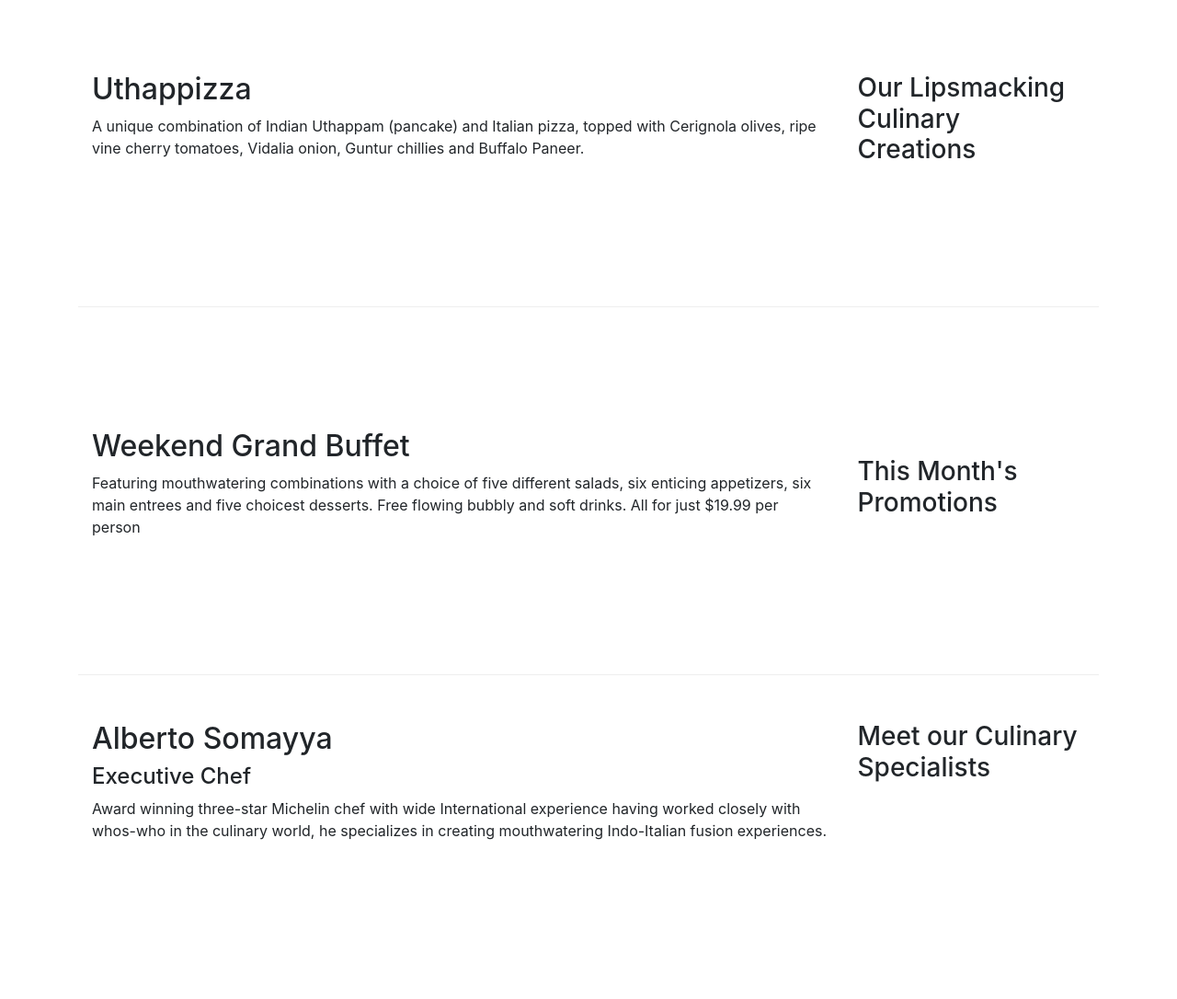
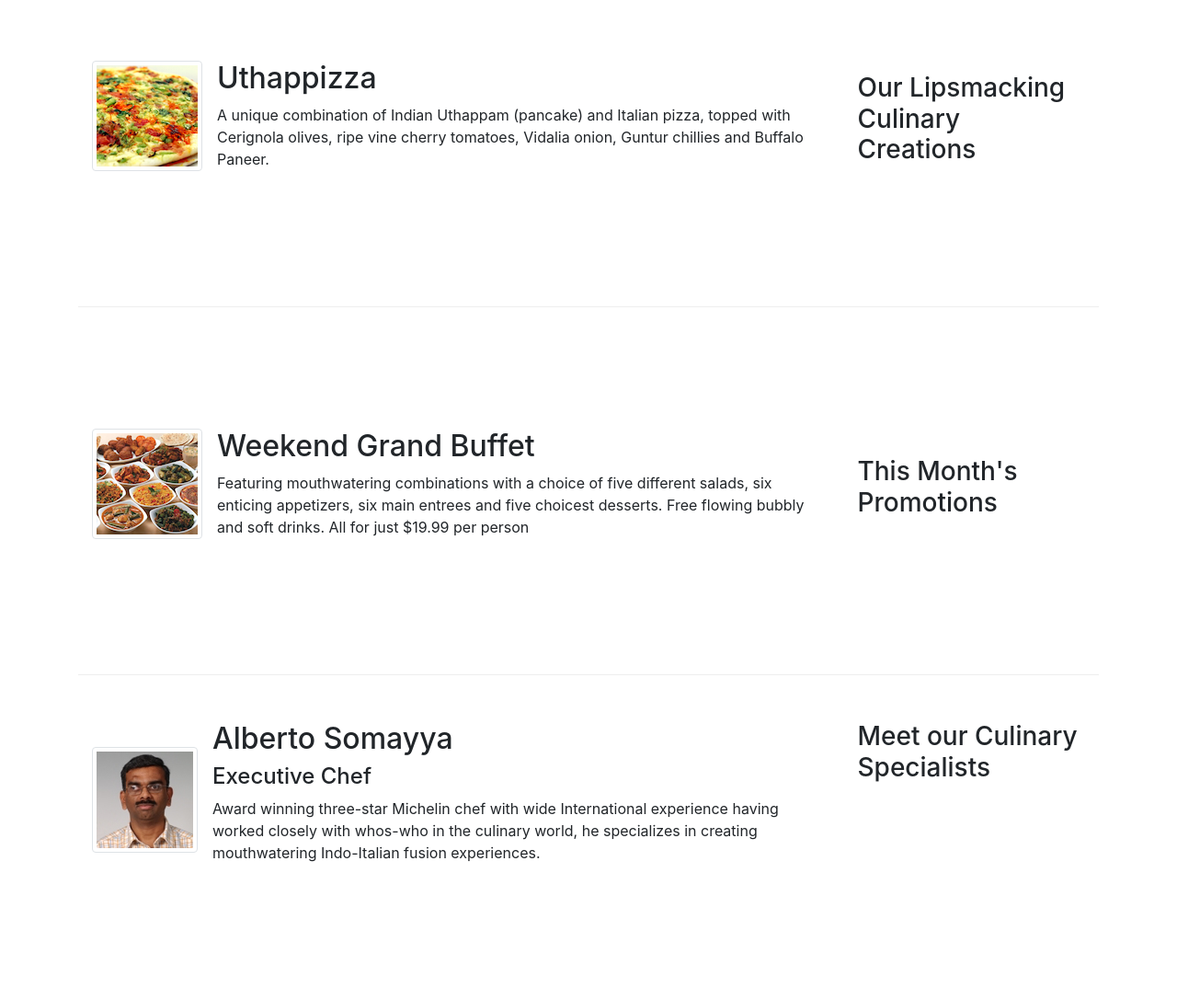
Before and after one commit to szhandrew/Bootstrap-4, a website: page week2/index.html in a window 1280 px wide. Shown: the part 400-1486 px from the top of the page at 92% size. Drawn offline with nearby package versions, Linux system fonts and the light colour scheme.

Commit message:
images, thumbnails, media obj

```diff
--- a/week2/index.html
+++ b/week2/index.html
@@ -21,7 +21,7 @@
             <button class="navbar-toggler" type="button" data-toggle="collapse" data-target="#Navbar">
                 <span class="navbar-toggler-icon"></span>
             </button>
-           <a class="navbar-brand mr-auto" href="#">Ristorante Con Fusion</a>
+           <a class="navbar-brand mr-auto" href="#"><img src="img/logo.png" height="30" width="41"></a>
            <div class="collapse navbar-collapse" id="Navbar">
                 <ul class="navbar-nav mr-auto">
                     <li class="nav-item active"><a class="nav-link" href="#"><span class="fa fa-home fa-lg"></span> Home</a></li>
@@ -41,7 +41,8 @@
                     <h1>Ristorante con Fusion</h1>
                     <p>We take inspiration from the World's best cuisines, and create a unique fusion experience. Our lipsmacking creations will tickle your culinary senses!</p>
                 </div>
-                <div class="col-12 col-sm">
+                <div class="col-12 col-sm align-self-center">
+                    <img src="img/logo.png" class="img-fluid">
                 </div>
             </div>
         </div>
@@ -53,8 +54,14 @@
                 <h3>Our Lipsmacking Culinary Creations</h3>
             </div>
             <div class="col col-sm order-sm-first col-md">
-                <h2>Uthappizza</h2>
-                <p>A unique combination of Indian Uthappam (pancake) and Italian pizza, topped with Cerignola olives, ripe vine cherry tomatoes, Vidalia onion, Guntur chillies and Buffalo Paneer.</p>
+                <div class="media">
+                    <img class="d-flex mr-3 img-thumbnail align-items-center"
+                        src="img/uthappizza.png" alt="uthappizza">
+                    <div class="media-body">
+                            <h2 class="mt-0">Uthappizza</h2>
+                            <p class="d-none d-sm-block">A unique combination of Indian Uthappam (pancake) and Italian pizza, topped with Cerignola olives, ripe vine cherry tomatoes, Vidalia onion, Guntur chillies and Buffalo Paneer.</p>
+                    </div>
+                </div>
             </div>
         </div>
 
@@ -64,8 +71,14 @@
                 <h3>This Month's Promotions</h3>
             </div>
             <div class="col col-sm order-sm-first col-md">
-                <h2>Weekend Grand Buffet</h2>
-                <p>Featuring mouthwatering combinations with a choice of five different salads, six enticing appetizers, six main entrees and five choicest desserts. Free flowing bubbly and soft drinks. All for just $19.99 per person </p>
+                <div class="media">
+                    <img class="d-flex mr-3 img-thumbnail align-items-center"
+                        src="img/buffet.png" alt="buffet">
+                    <div class="media-body">
+                        <h2 class="mt-0">Weekend Grand Buffet</h2>
+                        <p class="d-none d-sm-block">Featuring mouthwatering combinations with a choice of five different salads, six enticing appetizers, six main entrees and five choicest desserts. Free flowing bubbly and soft drinks. All for just $19.99 per person </p>
+                    </div>
+                </div>
             </div>
         </div>
 
@@ -74,9 +87,15 @@
                 <h3>Meet our Culinary Specialists</h3>
             </div>
             <div class="col col-sm order-sm-first col-md">
-                <h2>Alberto Somayya</h2>
-                <h4>Executive Chef</h4>
-                <p>Award winning three-star Michelin chef with wide International experience having worked closely with whos-who in the culinary world, he specializes in creating mouthwatering Indo-Italian fusion experiences. </p>
+                <div class="media">
+                    <img class="d-flex mr-3 img-thumbnail align-self-center"
+                        src="img/alberto.png" alt="alberto">
+                    <div class="media-body">
+                        <h2 class="mt-0">Alberto Somayya</h2>
+                        <h4>Executive Chef</h4>
+                        <p class="d-none d-sm-block">Award winning three-star Michelin chef with wide International experience having worked closely with whos-who in the culinary world, he specializes in creating mouthwatering Indo-Italian fusion experiences. </p>
+                    </div>
+                </div>
             </div>
         </div>
     </div>
```
Also changed, not shown: week2/aboutus.html (+3 -2 lines), week2/contactus.html (+1 -1 lines), week2/img/alberto.png (added), week2/img/buffet.png (added), week2/img/logo.png (added), week2/img/uthappizza.png (added).
